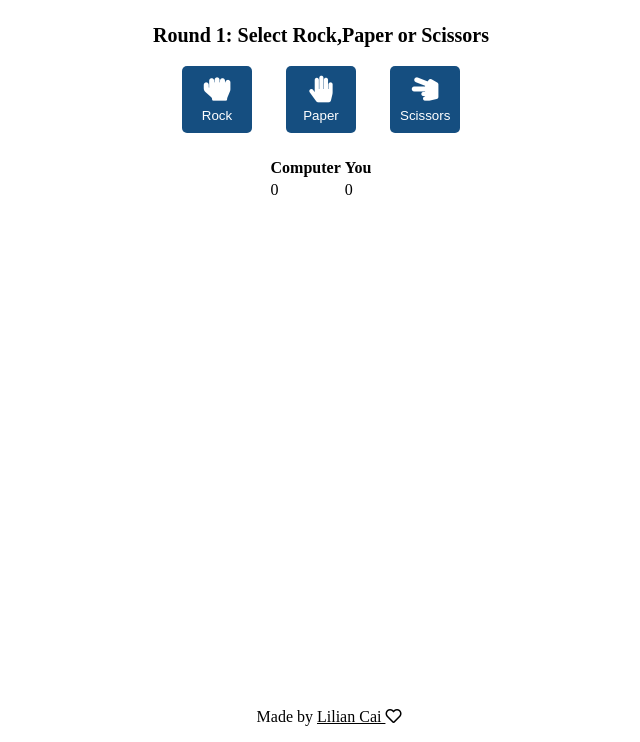
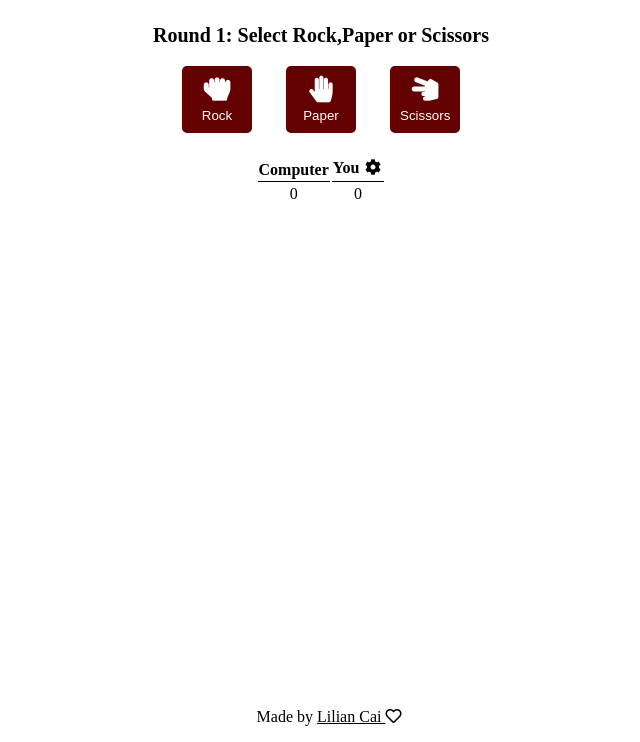
Before and after one commit to liliancai/liliancai.github.io, a plain HTML site: page RockPaperScissors/index.html in a window 1280 px wide. Shown: the part 58-800 px from the top of the page, without its empty margins (319-959 px from the left). Drawn offline with Linux system fonts and the light colour scheme; a web font is replaced by a local one.

Commit message:
html+css done

```diff
--- a/RockPaperScissors/index.html
+++ b/RockPaperScissors/index.html
@@ -44,7 +44,7 @@
 			<table class="center">
 				<tr>
 					<th>Computer</th>
-					<th>You</th>
+					<th>You  <i class="fa fa-cog fa-pulse fa-0.8x fa-fw"></th>
 				</tr>
 				<tr>
 					<td>0</td>
@@ -59,7 +59,7 @@
 		<a href="../index.html">
 			Lilian Cai
 			<i class="far fa-heart" aria-hidden="true"></i>
-	<!--	<i class="fa fa-cog fa-pulse fa-0.8x fa-fw"></i>-->
+	<!--	</i>-->
 		</a>
 		<!--well I did refer Autumn's, here is link, you can check out if you want, I like the design it's very nice-->
 	 	<!--https://autumnchris.github.io/rock-paper-scissors/-->
--- a/RockPaperScissors/style.css
+++ b/RockPaperScissors/style.css
@@ -31,19 +31,22 @@ table.center{
   margin-left: auto;
   margin-right: auto;
   margin-top: 20px;
+  margin-bottom: 10px;
+  text-align: center;
   //aha,have to use class then it works.
   //center now!
   //got to manage test it later.
-
-
-
 }
 
+th{
+  border-bottom: solid 1px;
+  margin: auto;
+}
 
 button,
 button:active,
 button:focus {
-  background: #154E80;
+  background: #630000;
   border-radius: 5px;
   color: #fff;
   margin: 3px 15px;
```
